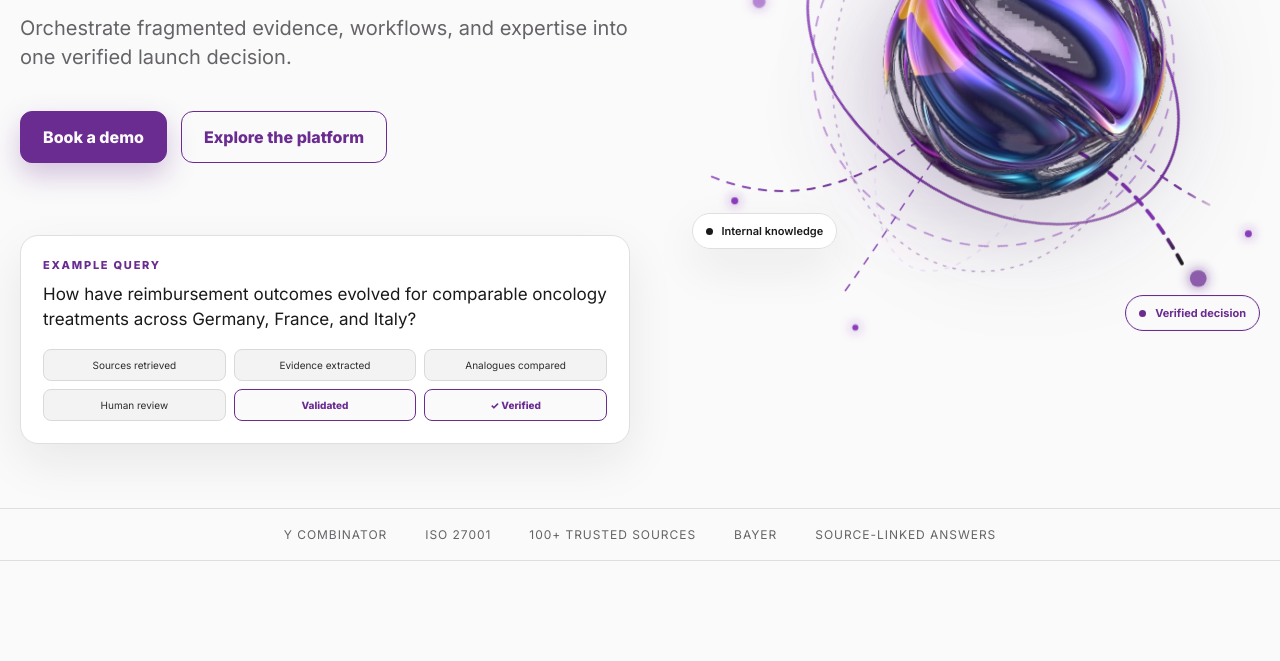
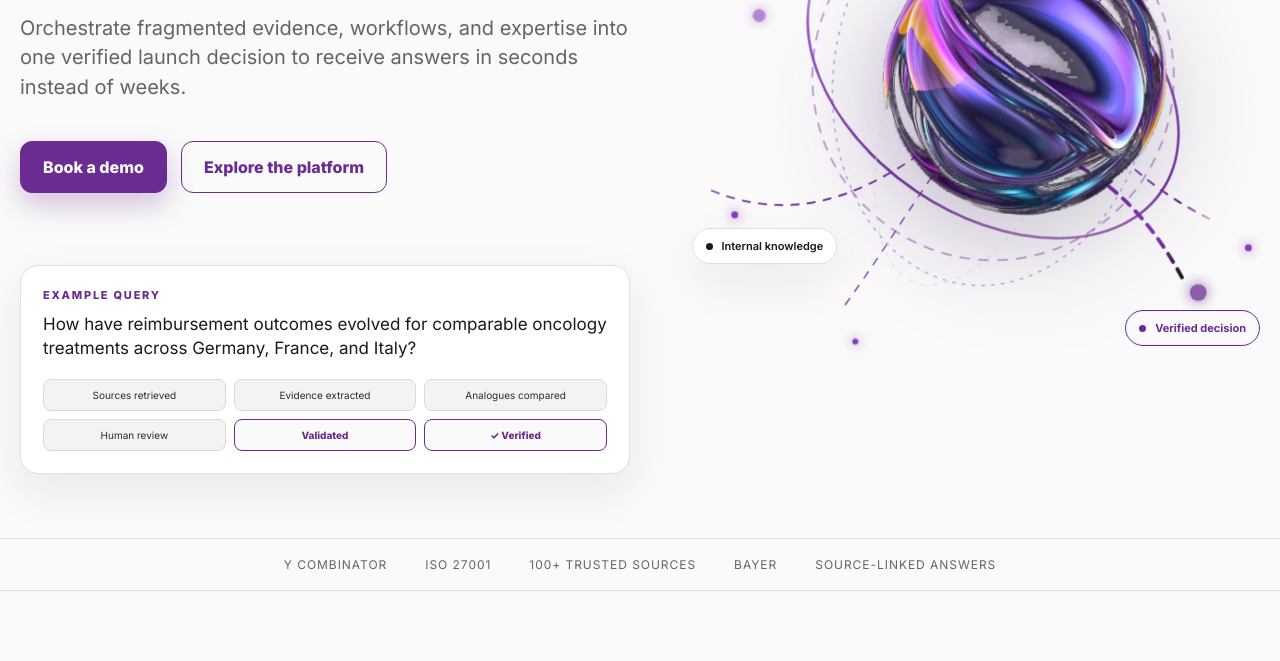
Before and after one commit to mendezrodrigo/cellbyte, a plain HTML site: page index.html in a window 1280 px wide. Shown: the part 439-1100 px from the top of the page. Drawn offline with nearby package versions, Linux system fonts and the light colour scheme.

Commit message:
Enhance content for Agentic Pricing section
Updated the description to emphasize quick answers and added a new eyebrow section.

```diff
--- a/index.html
+++ b/index.html
@@ -1549,7 +1549,7 @@ Yellow remains a restrained verification signal only. -->
   <span>Announcing our $2.75M Seed Round</span>
   <b aria-hidden="true">→</b>
 </a>
-<div class="eyebrow">Agentic Pricing & Market Access Intelligence</div><h1>AI Agents for <span class="accent">Pharmaceutical</span> Drug Launches</h1><p class="lead">Orchestrate fragmented evidence, workflows, and expertise into one verified launch decision.</p><div class="ctas"><a class="btn primary" href="#closing">Book a demo</a><a class="btn secondary" href="#platform">Explore the platform</a></div><div class="query"><div class="kicker">Example query</div><div class="q">How have reimbursement outcomes evolved for comparable oncology treatments across Germany, France, and Italy?</div><div class="states"><div class="state">Sources retrieved</div><div class="state">Evidence extracted</div><div class="state">Analogues compared</div><div class="state">Human review</div><div class="state verified">Validated</div><div class="state verified">✓ Verified</div></div></div></div><div class="art" aria-label="Fluid agentic intelligence core with orbital evidence pathways">
+<div class="eyebrow">Agentic Pricing & Market Access Intelligence</div><h1>AI Agents for <span class="accent">Pharmaceutical</span> Drug Launches</h1><p class="lead">Orchestrate fragmented evidence, workflows, and expertise into one verified launch decision to receive answers in seconds instead of weeks.</p><div class="ctas"><a class="btn primary" href="#closing">Book a demo</a><a class="btn secondary" href="#platform">Explore the platform</a></div><div class="query"><div class="kicker">Example query</div><div class="q">How have reimbursement outcomes evolved for comparable oncology treatments across Germany, France, and Italy?</div><div class="states"><div class="state">Sources retrieved</div><div class="state">Evidence extracted</div><div class="state">Analogues compared</div><div class="state">Human review</div><div class="state verified">Validated</div><div class="state verified">✓ Verified</div></div></div></div><div class="art" aria-label="Fluid agentic intelligence core with orbital evidence pathways">
   <div class="fluid-intelligence-stage">
     <div class="stage-glow"></div>
 
```
